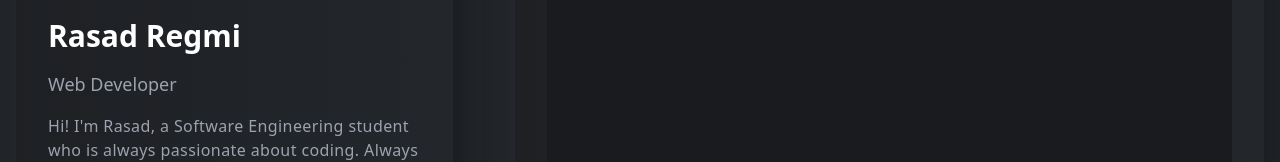
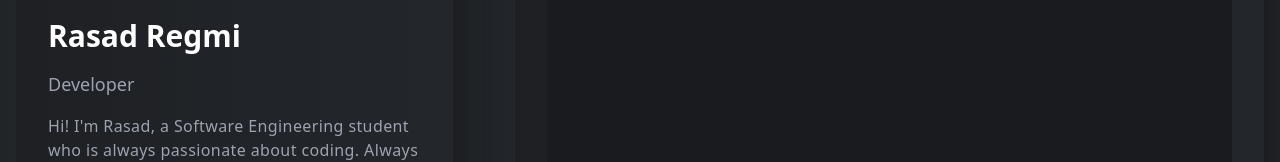
Before and after one commit to rasadregmi/portfolio-client, a React (Create React App) app: page / in a window 1280 px wide. Shown: the part 4767-4929 px from the top of the page. Built offline with nearby package versions, Linux system fonts and the light colour scheme.

Commit message:
Title updated

```diff
--- a/src/components/banner/LeftBanner.js
+++ b/src/components/banner/LeftBanner.js
@@ -5,7 +5,7 @@ import { SiExpress, SiMongodb } from "react-icons/si";
 
 const LeftBanner = () => {
   const [text] = useTypewriter({
-    words: ["AI Enthusiast", "Web Developer.", "Software Engineering Student."],
+    words: ["AI Enthusiast", "Developer.", "Software Engineering Student."],
     loop: true,
     typeSpeed: 20,
     deleteSpeed: 10,
--- a/src/components/contact/ContactLeft.js
+++ b/src/components/contact/ContactLeft.js
@@ -12,7 +12,7 @@ const ContactLeft = () => {
       <div className="flex flex-col gap-4">
         <h3 className="text-3xl font-bold text-white">Rasad Regmi</h3>
         <p className="text-lg font-normal text-gray-400">
-          Web Developer
+          Developer
         </p>
         <p className="text-base text-gray-400 tracking-wide">
           Hi! I'm Rasad, a Software Engineering student who is always passionate about coding. Always up for a chat, or a game. Let's connect and have some fun!
```
Also changed, not shown: 2 other files (tests, documents, lock files or other folders).
